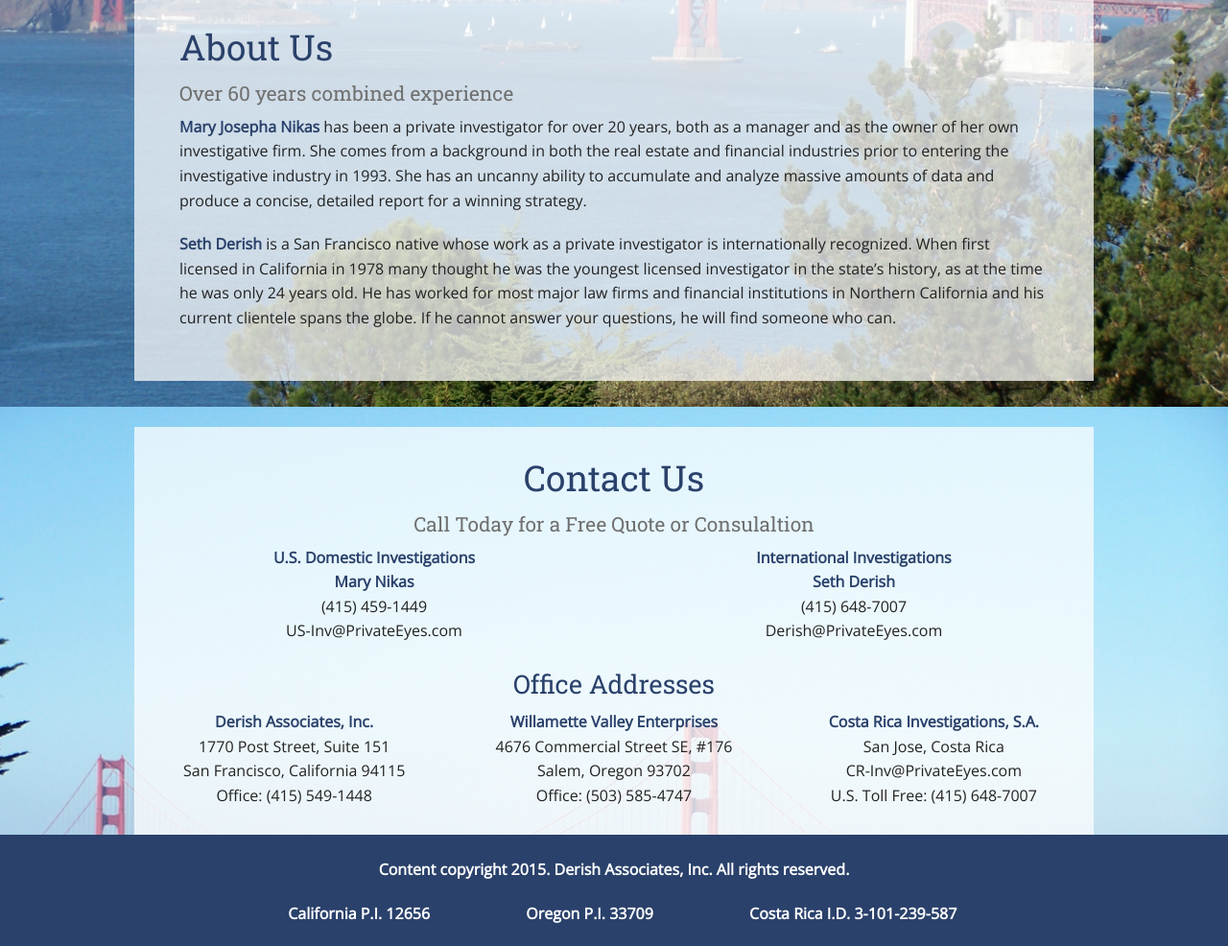
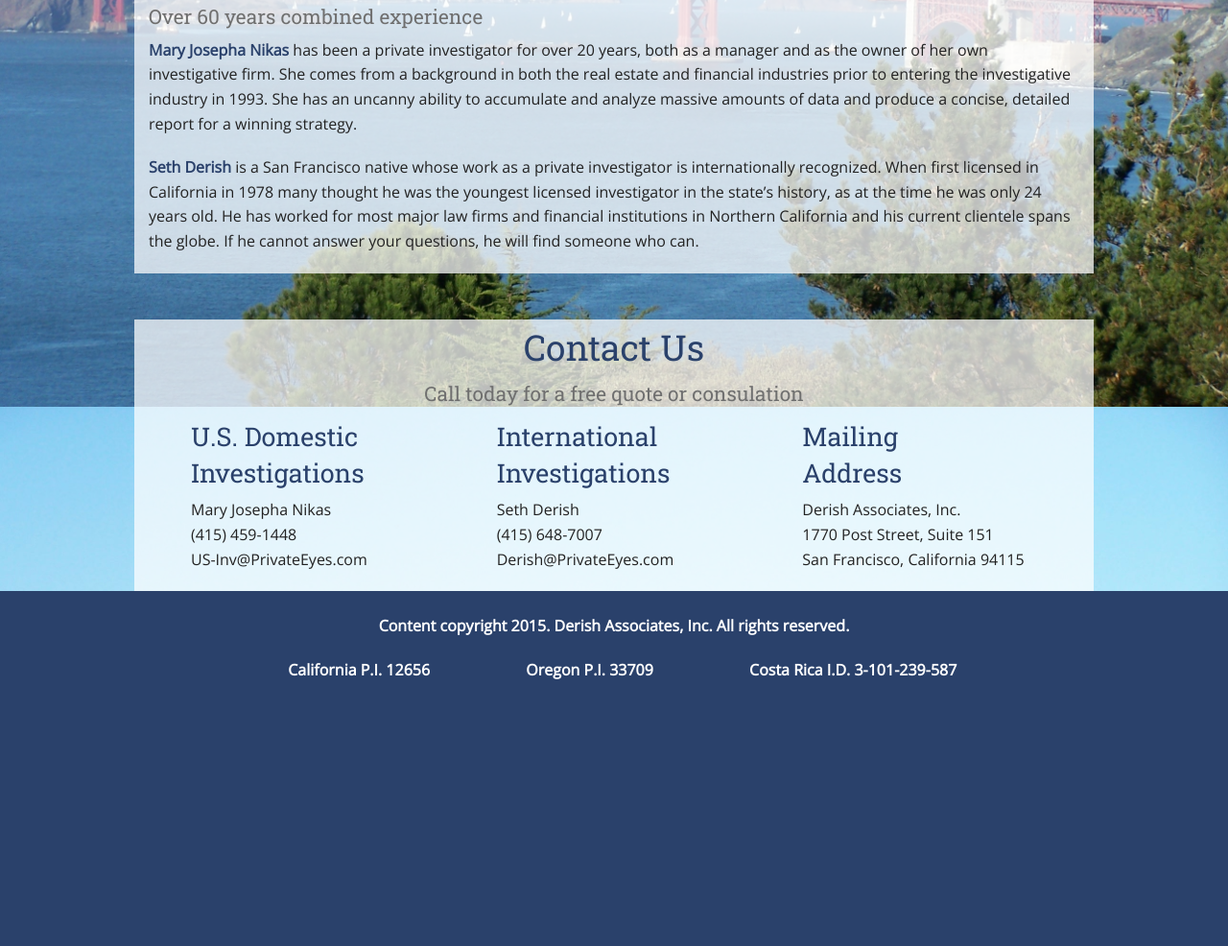
Before and after one commit to elsa1223/Private-Eyes-Website, a plain HTML site: page index.html in a window 1280 px wide. Shown: the part 536-1522 px from the top of the page at 96% size. After the commit the page ends 1267 px from the top, so only its background shows below. Drawn offline with nearby package versions, Linux system fonts and the light colour scheme.

Commit message:
Revert "test"
This reverts commit 3872e7fb6536389f9e2484559111860bc8a95020.

```diff
--- a/css/style.css
+++ b/css/style.css
@@ -1,3 +1,23 @@
+h1 {
+	color: #fff;
+	font-family: 'Roboto Slab', serif;
+	font-weight: bold;
+}
+
+h2 {
+	color: #2a416b;
+	font-family: 'Roboto Slab', serif;
+}
+
+h3 {
+	color: #2a416b;
+	font-family: 'Roboto Slab', serif;
+}
+
+strong {
+	color: #2a416b;
+}
+
 body {
 	font-family: 'Open Sans', sans-serif;
 	background-color: #fff;
@@ -7,39 +27,6 @@ body {
 	background-size: cover;
 }
 
-/* basic utility class to make things semitransparent white */
-.transparent {
-  background:#fff;
-  background:rgba(255,255,255,0.73);
-}
-
-/* Header text styling */
-h1 {
-	color: #fff;
-	font-family: 'Roboto Slab', serif;
-	font-weight: bold;
-}
-
-h2, h3 {
-	color: #2a416b;
-	font-family: 'Roboto Slab', serif;
-}
-
-strong {
-	color: #2a416b;
-}
-
-#subtitle {
-	font-size: 1.5rem;
-	color: #fff;
-}
-
-.subheader {
-	font-size: 1.3rem;
-}
-/* end header text */
-
-/* Header styling */
 .header {
 	background-color: #2a416b;
 	width: 100%;
@@ -62,37 +49,56 @@ strong {
 	max-height: 5.5em;
 	float: left;
 }
-/* end header */
 
-/* Footer styling */
-.footer, .footer p {
+.logo-div {
+	margin-left: 20em;
+}
+
+.subheader {
+	font-size: 1.3rem;
+}
+
+#subtitle {
+	font-size: 1.5rem;
+	color: #fff;
+}
+
+.body-top {
+	background-color: #fff;
+}
+
+.footer {
 	color: #fff;
 	background-color: #2a416b;
+}
+
+.footer, .footer p {
 	font-weight: bold;
 }
 
-.footer ul {
+ul {
 	list-style-type: none;
 	text-align: center;
 }
 
-.footer li {
+li {
 	display: inline-block;
 	padding-left: 3em;
 	padding-right: 3em;
 }
-/* end footer */
 
-/* Some padding tweaks once the page gets bigger than mobile size */
-/* Background image lives here too */
 @media only screen and (min-width: 40.063em) {
     body {
     	background-image: url(../img/sanfran.jpg);
     	background-color: #2a416b;
     	}
 	.header { position: fixed; }
-	.body-top { padding: 7em 2em 2em; }
-	.body-middle { margin-top: 3em; padding: 2em; }
-	.body-bottom { margin-top: 3em; padding: 1.5em 0em .5em; }
+	.body-top { padding-top: 6em; }
+	.addresses { padding-left: 2.75em; }
+	.body-middle { margin-top: 3em; }
 }
-/* end padding */
+
+.transparent {
+  background:#fff;
+  background:rgba(255,255,255,0.73);
+}
--- a/index.html
+++ b/index.html
@@ -12,7 +12,6 @@
   </head>
   <body>
 
-<!-- Sticky header -->
     <div class="row header">
       <div class="columns small-centered small-12 text-center">
         <div class="header-text">
@@ -21,75 +20,55 @@
         </div>
       </div>
     </div>
-<!-- end header -->
 
-<!-- Body begin -->
-<!-- Each body 'tile' has it's own class: body-top -middle and -bottom, each has unique margin requirements -->
-<!-- First body section -->
     <div class="row body-top transparent">
       <div class="columns small-12"><br>
         <h2>Professional Services</h2>
+
         <p>There are times when you need confidential information – and it must be fast, reliable and professionally delivered. We have over 35 years of experience providing law firms, financial institutions and insurance companies with a proven and reliable product. Though we are a home-grown San Francisco firm our reach is both national and global through our branch offices and regular attendance at both national and international conferences.</p>
+
         <p>Our experience pays off. We go beyond ordinary sources of raw data and not only dig deep with both public and proprietary databases, but also use our network of human sources to provide the client with a well-thought-out, analytical report that is concise and detailed. In addition, we still actually talk to regular folk to provide the human intelligence so desperately lacking in today’s fast-paced technologically driven information marketplace.</p>
       </div>
     </div>
-<!-- end first section -->
 
-<!-- Middle body section 1 -->
-<!-- To add more sections in the middle, copy this stuff -->
     <div class="row body-middle transparent">
       <div class="columns small-12">
         <h2>About Us</h2>
         <h2 class="subheader">Over 60 years combined experience</h2>
         <p><strong>Mary Josepha Nikas</strong> has been a private investigator for over 20 years, both as a manager and as the owner of her own investigative firm. She comes from a background in both the real estate and financial industries prior to entering the investigative industry in 1993. She has an uncanny ability to accumulate and analyze massive amounts of data and produce a concise, detailed report for a winning strategy.</p>
+
         <p><strong>Seth Derish</strong> is a San Francisco native whose work as a private investigator is internationally recognized. When first licensed in California in 1978 many thought he was the youngest licensed investigator in the state’s history, as at the time he was only 24 years old. He has worked for most major law firms and financial institutions in Northern California and his current clientele spans the globe. If he cannot answer your questions, he will find someone who can.</p>
       </div>
     </div>
-<!-- End middle section 1 -->
 
-<!-- Bottom section -->
-	<div class="row body-bottom transparent small-text-left medium-text-center">
-		<div class="columns small-12">
+
+    <div class="row body-middle transparent">
+      <div class="columns small-12 small-text-left medium-text-center">
         <h2>Contact Us</h2>
-			<h2 class="subheader">Call Today for a Free Quote or Consulaltion</h2>
+        <h2 class="subheader">Call today for a free quote or consulation</h2>
       </div>
-		<div class="columns small-12 medium-6">
-			<p><strong>U.S. Domestic Investigations</strong><br>
-			<strong>Mary Nikas</strong><br>
-			(415) 459-1449<br>
+      <div class="addresses">
+        <div class="columns small-12 medium-4 text-left padding-left">
+          <h3>U.S. Domestic Investigations</h3>
+          <p>Mary Josepha Nikas<br>
+            (415) 459-1448<br>
             US-Inv@PrivateEyes.com</p>
         </div>
-		<div class="columns small-12 medium-6">
-			<p><strong>International Investigations</strong><br>
-			<strong>Seth Derish</strong><br>
+        <div class="columns small-12 medium-4 text-left">
+          <h3>International Investigations</h3>
+          <p>Seth Derish<br>
             (415) 648-7007<br>
             Derish@PrivateEyes.com</p>
         </div>
-		<div class="columns small-12">
-			<h3>Office Addresses</h3>
-		</div>
-		<div class="columns small-12 medium-4">
-			<p><strong>Derish Associates, Inc.</strong><br>
+        <div class="columns small-12 medium-4 text-left">
+          <h3>Mailing<br> Address</h3>
+          <p>Derish Associates, Inc.<br>
             1770 Post Street, Suite 151<br>
-			San Francisco, California 94115<br>
-			Office: (415) 549-1448</p>
-		</div>
-		<div class="columns small-12 medium-4">
-			<p><strong>Willamette Valley Enterprises</strong><br>
-			4676 Commercial Street SE, #176<br>
-			Salem, Oregon 93702<br>
-			Office: (503) 585-4747</p>
-		</div>
-		<div class="columns small-12 medium-4">
-			<p><strong>Costa Rica Investigations, S.A.</strong><br>
-			San Jose, Costa Rica<br>
-			CR-Inv@PrivateEyes.com<br>
-			U.S. Toll Free: (415) 648-7007</p>
+            San Francisco, California 94115</p>
         </div>
       </div>
-<!-- end bottom section -->
+    </div>
 
-<!-- Footer begins -->
     <div class="small-12 columns footer text-center"><br>
       <p>Content copyright 2015. Derish Associates, Inc. All rights reserved.</p>
       <ul>
@@ -98,7 +77,6 @@
         <li>Costa Rica I.D. 3-101-239-587</li>
       </ul>
     </div>
-<!-- footer ends -->
 
     <script src="js/vendor/jquery.js"></script>
     <script src="js/foundation.min.js"></script>
```
Lines whose indentation alone changed are shown as unchanged.
